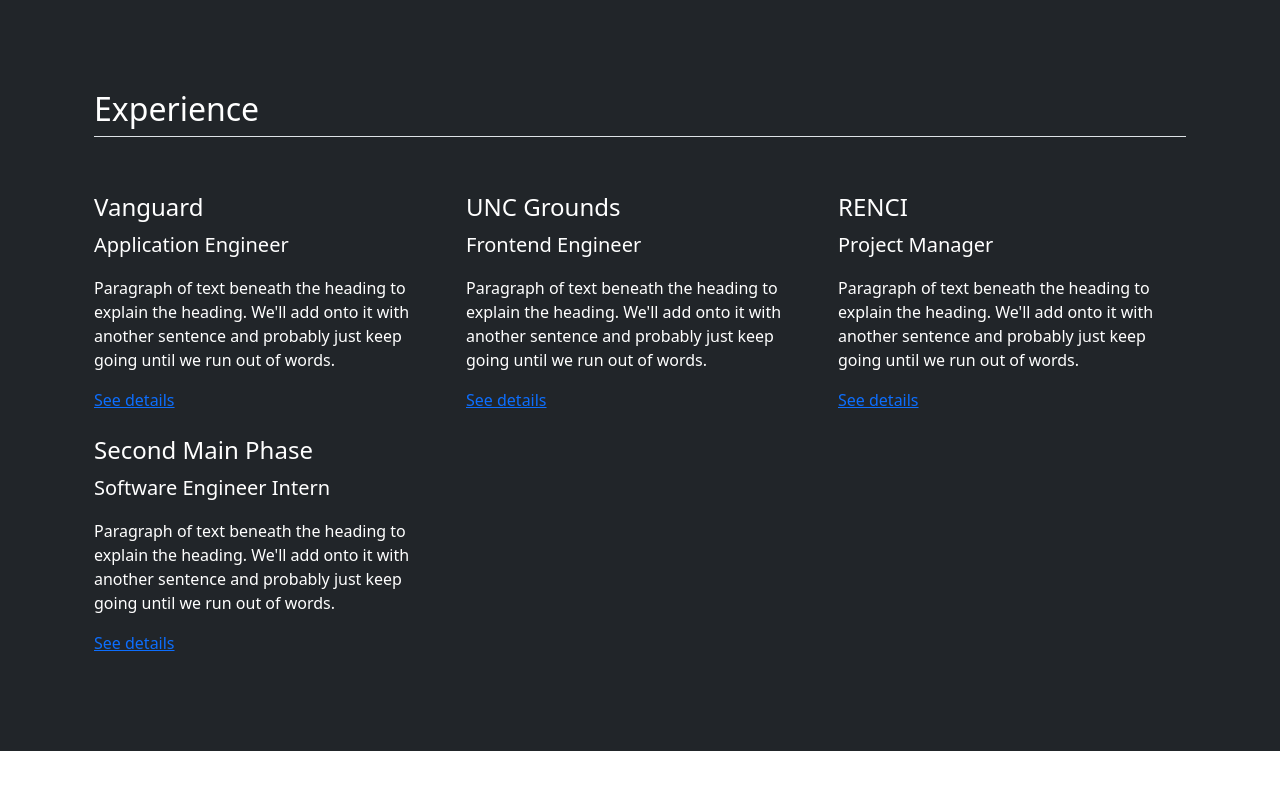
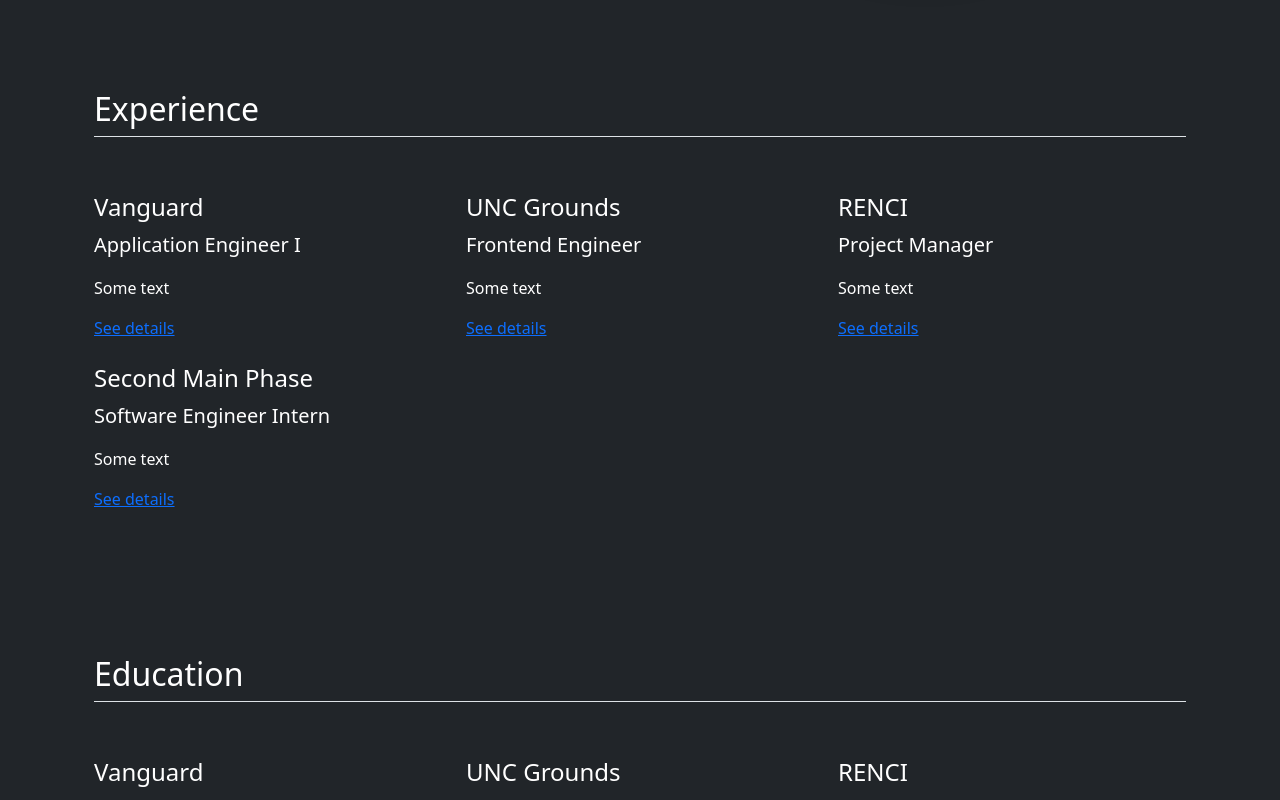
Before and after one commit to aarozhang/portfolio, a React (Create React App) app in the folder aaron-portfolio/: page / in a window 1280 px wide. Shown: the part 600-1400 px from the top of the page. Before the commit the page ends 1351 px from the top, so only its background shows below. Built offline with nearby package versions, Linux system fonts and the light colour scheme.

Commit message:
created data json

```diff
--- a/aaron-portfolio/src/App.js
+++ b/aaron-portfolio/src/App.js
@@ -8,7 +8,10 @@
         <div class="vh-auto bg-dark text-white">
             {Navbar()}
             {Title()}
-            {InfoContainer()}
+            {/*add about me section*/}
+            {InfoContainer("Experience")}
+            {InfoContainer("Education")}
+            {InfoContainer("Projects")}
         </div>
     );
 }
--- a/aaron-portfolio/src/components/InfoContainer/infoContainer.jsx
+++ b/aaron-portfolio/src/components/InfoContainer/infoContainer.jsx
@@ -1,60 +1,14 @@
-function InfoContainer() {
+import Feature from "../Feature/feature";
+
+function InfoContainer(header) {
     return (
-        <div class="container px-4 py-5" id="">
-            <h2 class="pb-2 border-bottom">Experience</h2>
+        <div class="container px-4 py-5" id={header}>
+            <h2 class="pb-2 border-bottom">{header}</h2>
             <div class="row g-4 py-5 row-cols-1 row-cols-lg-3">
-                <div class="feature col">
-                    <div class="feature-icon bg-primary bg-gradient"></div>
-                    <h4>Vanguard</h4>
-                    <p class="lead">Application Engineer</p>
-                    <p>
-                        Paragraph of text beneath the heading to explain the heading. We'll add onto
-                        it with another sentence and probably just keep going until we run out of
-                        words.
-                    </p>
-                    <a href="#" class="icon-link">
-                        See details
-                    </a>
-                </div>
-                <div class="feature col">
-                    <div class="feature-icon bg-primary bg-gradient"></div>
-                    <h4>UNC Grounds</h4>
-                    <p class="lead">Frontend Engineer</p>
-                    <p>
-                        Paragraph of text beneath the heading to explain the heading. We'll add onto
-                        it with another sentence and probably just keep going until we run out of
-                        words.
-                    </p>
-                    <a href="#" class="icon-link">
-                        See details
-                    </a>
-                </div>
-                <div class="feature col">
-                    <div class="feature-icon bg-primary bg-gradient"></div>
-                    <h4>RENCI</h4>
-                    <p class="lead">Project Manager</p>
-                    <p>
-                        Paragraph of text beneath the heading to explain the heading. We'll add onto
-                        it with another sentence and probably just keep going until we run out of
-                        words.
-                    </p>
-                    <a href="#" class="icon-link">
-                        See details
-                    </a>
-                </div>
-                <div class="feature col">
-                    <div class="feature-icon bg-primary bg-gradient"></div>
-                    <h4>Second Main Phase</h4>
-                    <p class="lead">Software Engineer Intern</p>
-                    <p>
-                        Paragraph of text beneath the heading to explain the heading. We'll add onto
-                        it with another sentence and probably just keep going until we run out of
-                        words.
-                    </p>
-                    <a href="#" class="icon-link">
-                        See details
-                    </a>
-                </div>
+                {Feature("Vanguard", "Application Engineer I", "Some text")}
+                {Feature("UNC Grounds", "Frontend Engineer", "Some text")}
+                {Feature("RENCI", "Project Manager", "Some text")}
+                {Feature("Second Main Phase", "Software Engineer Intern", "Some text")}
             </div>
         </div>
     );
--- a/aaron-portfolio/src/components/Navbar/navbar.jsx
+++ b/aaron-portfolio/src/components/Navbar/navbar.jsx
@@ -28,6 +28,11 @@
                             </a>
                         </li>
                         <li class="nav-item">
+                            <a class="nav-link" aria-current="page" href="#">
+                                About me
+                            </a>
+                        </li>
+                        <li class="nav-item">
                             <a class="nav-link" href="#">
                                 Experience
                             </a>
--- a/aaron-portfolio/src/components/Title/title.jsx
+++ b/aaron-portfolio/src/components/Title/title.jsx
@@ -7,7 +7,7 @@
                 <div class="col-10 col-sm-8 col-lg-6">
                     <img
                         src={headshot}
-                        class="d-block mx-lg-auto img-fluid rounded-circle"
+                        class="d-block mx-lg-auto img-fluid rounded-circle shadow-lg"
                         alt="Headshot"
                         width="450"
                         height="250"
```
Also changed, not shown: aaron-portfolio/src/data.json (added, +39 -0 lines).
